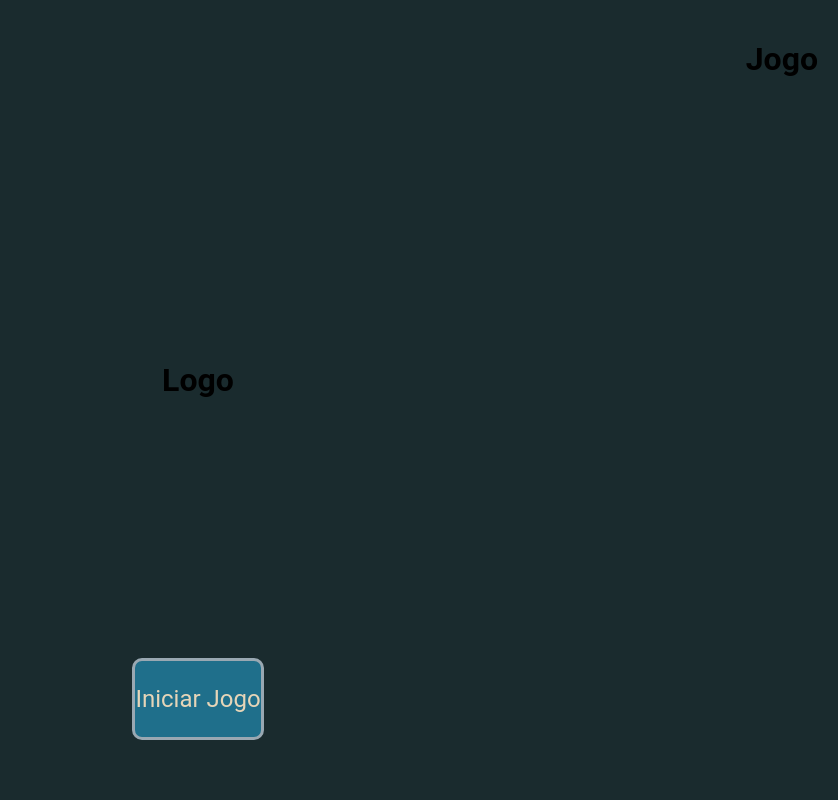
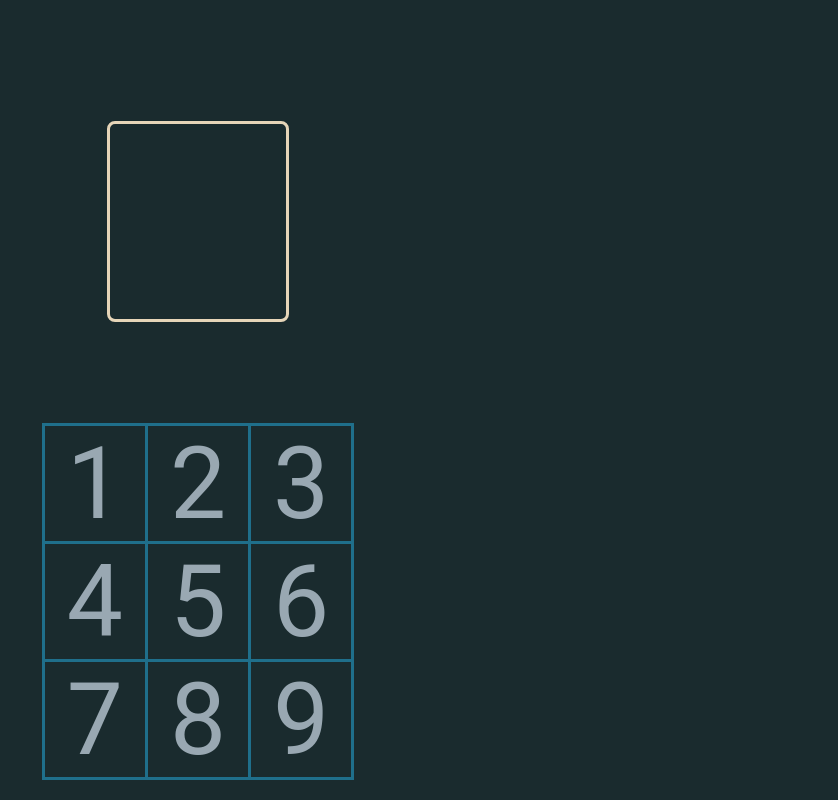
Before and after one commit to jorgeolvr/JS-G3N1U5, a React (Create React App) app: page /play in a window 1280 px wide. Shown: the whole page, without its empty margins (442-1280 px from the left). Built offline with nearby package versions, Linux system fonts and the light colour scheme.

Commit message:
Tela do jogo iniciada

```diff
--- /dev/null
+++ b/src/pages/EndPage.js
@@ -0,0 +1,6 @@
+import React, { useState, useEffect } from "react";
+import styled from "styled-components/macro";
+
+export default function EndPage() {
+  return <h1>Oi</h1>;
+}
--- a/src/pages/GamePage.js
+++ b/src/pages/GamePage.js
@@ -1,61 +1,203 @@
-import React from "react";
+import React, { useState, useEffect } from "react";
 import styled from "styled-components/macro";
 
-import Button from "../components/button/index";
+export default function GamePage({ history }) {
+  var intervalIndex = 0;
+  var arrayIndex = 0;
 
-import { Link } from "react-router-dom";
+  let timer = null;
 
-export default function GamePage() {
+  const [number, setNumber] = useState(null);
+  const [sequence, setSequence] = useState([Math.floor(Math.random() * 9) + 1]);
+
+  useEffect(() => {
+    timer = setInterval(showNumbers, 3000);
+  }, [sequence, setSequence]);
+
+  function showNumbers() {
+    setNumber(sequence[intervalIndex]);
+    if (intervalIndex === sequence.length) {
+      clearInterval(timer);
+    } else {
+      intervalIndex++;
+    }
+  }
+
+  function verifyClickedNumber(value) {
+    if (arrayIndex === sequence.length - 1) {
+      // Marca ponto com state global e adiciona um novo número
+      setSequence([...sequence, Math.floor(Math.random() * 9) + 1]);
+    } else if (value !== sequence[arrayIndex]) {
+      // Perde o jogo
+      console.log("errou");
+      history.push("/end");
+    } else {
+      arrayIndex++;
+    }
+  }
+
   return (
     <Container>
-      <RankingWrapper>
-        <Text>Jogo</Text>
-      </RankingWrapper>
-      <LogoWrapper>
-        <Text>Logo</Text>
-      </LogoWrapper>
-      <ButtonWrapper>
-        <Link to="" style={{ textDecoration: "none" }}>
-          <Button />
-        </Link>
-      </ButtonWrapper>
+      <SafeArea />
+      <BoxWrapper>
+        <BoxSafeArea />
+        <Box>
+          <BoxText>{number}</BoxText>
+        </Box>
+        <BoxSafeArea />
+      </BoxWrapper>
+      <SafeArea />
+      <PadWrapper>
+        <PadSafeArea />
+        <NumericPad>
+          <Button>
+            <PadText onClick={() => verifyClickedNumber(1)}>1</PadText>
+          </Button>
+          <Button>
+            <PadText onClick={() => verifyClickedNumber(2)}>2</PadText>
+          </Button>
+          <Button>
+            <PadText onClick={() => verifyClickedNumber(3)}>3</PadText>
+          </Button>
+          <Button>
+            <PadText onClick={() => verifyClickedNumber(4)}>4</PadText>
+          </Button>
+          <Button>
+            <PadText onClick={() => verifyClickedNumber(5)}>5</PadText>
+          </Button>
+          <Button>
+            <PadText onClick={() => verifyClickedNumber(6)}>6</PadText>
+          </Button>
+          <Button>
+            <PadText onClick={() => verifyClickedNumber(7)}>7</PadText>
+          </Button>
+          <Button>
+            <PadText onClick={() => verifyClickedNumber(8)}>8</PadText>
+          </Button>
+          <Button>
+            <PadText onClick={() => verifyClickedNumber(9)}>9</PadText>
+          </Button>
+        </NumericPad>
+        <PadSafeArea />
+      </PadWrapper>
     </Container>
   );
 }
 
 const Container = styled.div`
   display: flex;
-  height: 90vh;
+  height: 80vh;
   flex-direction: column;
   justify-content: flex-end;
   align-items: center;
+
+  @media (min-width: 1000px) {
+    height: 95vh;
+  }
 `;
 
-const RankingWrapper = styled.div`
+const BoxWrapper = styled.div`
   display: flex;
-  flex: 1;
+  flex-direction: row;
+  flex: 2;
   width: 100%;
-  align-items: flex-start;
-  justify-content: flex-end;
-  //background: blue;
-`;
-
-const LogoWrapper = styled.div`
-  display: flex;
-  flex: 1;
-  width: 100%;
-  align-items: center;
-  //background: yellow;
   justify-content: center;
 `;
 
-const ButtonWrapper = styled.div`
-  display: flex;
-  width: 100%;
-  align-items: flex-end;
-  flex: 1;
-  //background: red;
-  justify-content: center;
+const BoxSafeArea = styled.div`
+  flex: 2;
+
+  @media (min-width: 1000px) {
+    flex: 3;
+  }
 `;
 
-const Text = styled.h1``;
+const PadSafeArea = styled.div`
+  flex: 0;
+
+  @media (min-width: 1000px) {
+    flex: 3;
+  }
+`;
+
+const Box = styled.div`
+  flex: 4;
+  border: 3px solid #e6d5b8;
+  box-sizing: border-box;
+  border-radius: 8px;
+
+  @media (min-width: 1000px) {
+    flex: 1;
+  }
+`;
+
+const NumericPad = styled.div`
+  flex: 2;
+  display: grid;
+  grid-template-columns: repeat(3, 1fr);
+  grid-template-rows: repeat(3, 1fr);
+  border-bottom: 3px solid #1f6f8b;
+  border-left: 3px solid #1f6f8b;
+`;
+
+const Button = styled.div`
+  border-top: 3px solid #1f6f8b;
+  border-right: 3px solid #1f6f8b;
+
+  &:active {
+    background: #1f6f8b;
+  }
+
+  &:hover {
+    cursor: pointer;
+  }
+`;
+
+const BoxText = styled.div`
+  display: flex;
+  justify-content: center;
+  align-items: center;
+  color: #e6d5b8;
+  font-size: 100px;
+  height: 100%;
+
+  @media (min-width: 1000px) {
+    font-size: 150px;
+  }
+`;
+
+const PadWrapper = styled.div`
+  display: flex;
+  flex-direction: row;
+  flex: 4;
+  width: 100%;
+  justify-content: center;
+
+  @media (min-width: 1000px) {
+    flex: 3;
+  }
+`;
+
+const PadText = styled.div`
+  display: flex;
+  justify-content: center;
+  align-items: center;
+  color: #99a8b2;
+  font-size: 60px;
+  height: 100%;
+
+  ${Button}:active & {
+    color: #e6d5b8;
+  }
+
+  @media (min-width: 1000px) {
+    font-size: 100px;
+  }
+`;
+
+const SafeArea = styled.div`
+  flex: 1;
+  @media (min-width: 1000px) {
+    flex: 1;
+  }
+`;
--- a/src/routes.js
+++ b/src/routes.js
@@ -4,6 +4,7 @@ import { BrowserRouter as Router, Switch, Route } from "react-router-dom";
 import InitialPage from "./pages/InitialPage";
 import GamePage from "./pages/GamePage";
 import RankingPage from "./pages/RankingPage";
+import EndPage from "./pages/EndPage";
 
 export default function Routes() {
   return (
@@ -12,6 +13,7 @@ export default function Routes() {
         <Route path="/" exact component={InitialPage} />
         <Route path="/play" component={GamePage} />
         <Route path="/ranking" component={RankingPage} />
+        <Route path="/end" component={EndPage} />
       </Switch>
     </Router>
   );
```
